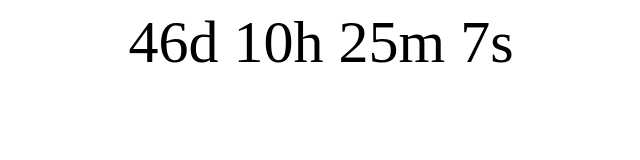
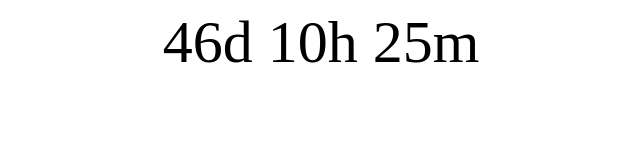
Before and after one commit to mixedd69/countdown-timer, a website: page src/index.html in a window 1280 px wide. Shown: the whole page, without its empty margins (319-959 px from the left). Drawn offline with Linux system fonts and the light colour scheme.

Commit message:
removed seconds from countdown

```diff
--- a/src/index.html
+++ b/src/index.html
@@ -35,7 +35,7 @@ var x = setInterval(function() {
 
   // Output the result in an element with id="timer"
   document.getElementById("timer").innerHTML = days + "d " + hours + "h "
-  + minutes + "m " + seconds + "s ";
+  + minutes + "m ";
 
   // If the count down is over, write some text
   if (distance < 0) {
```
